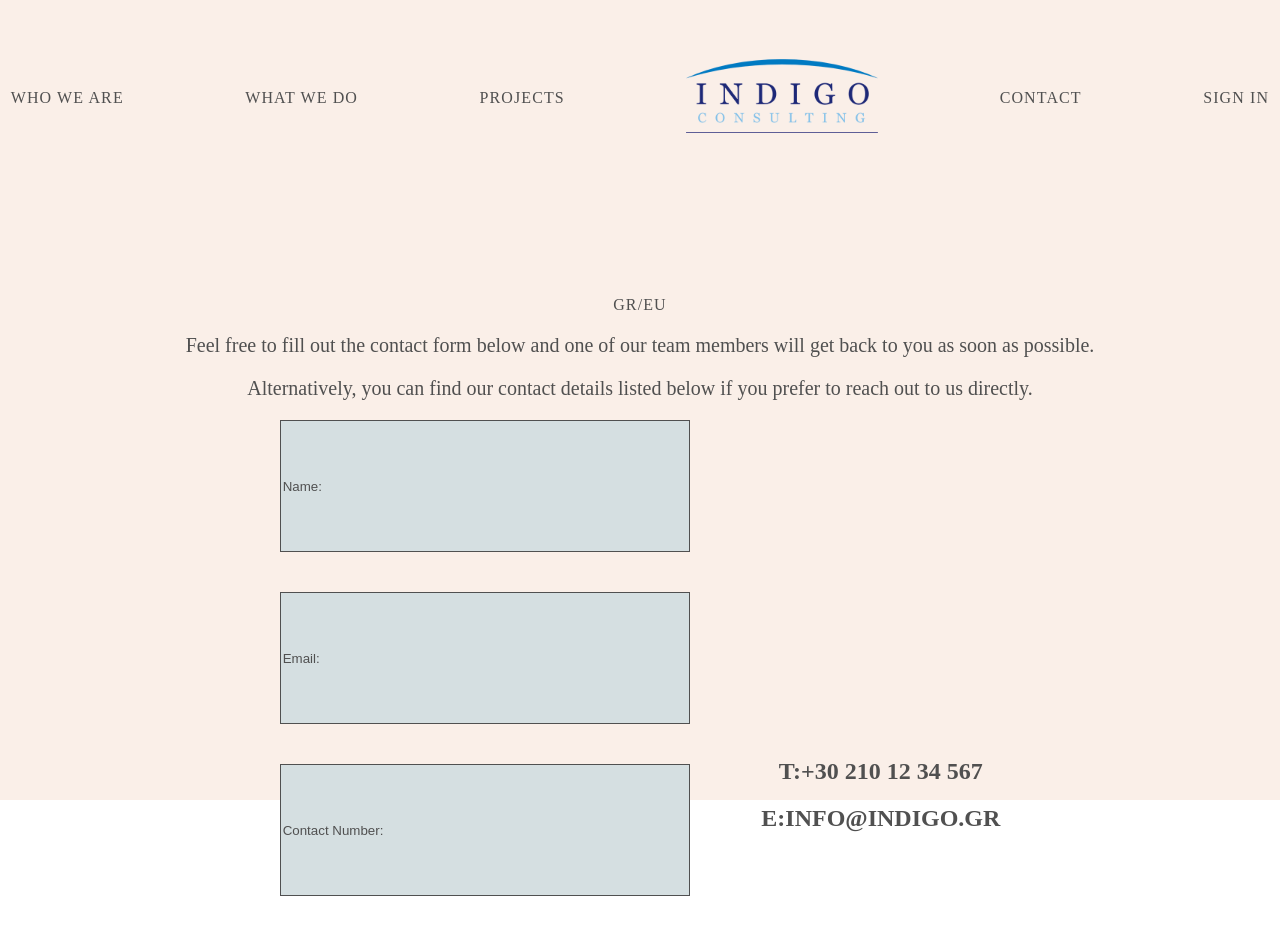
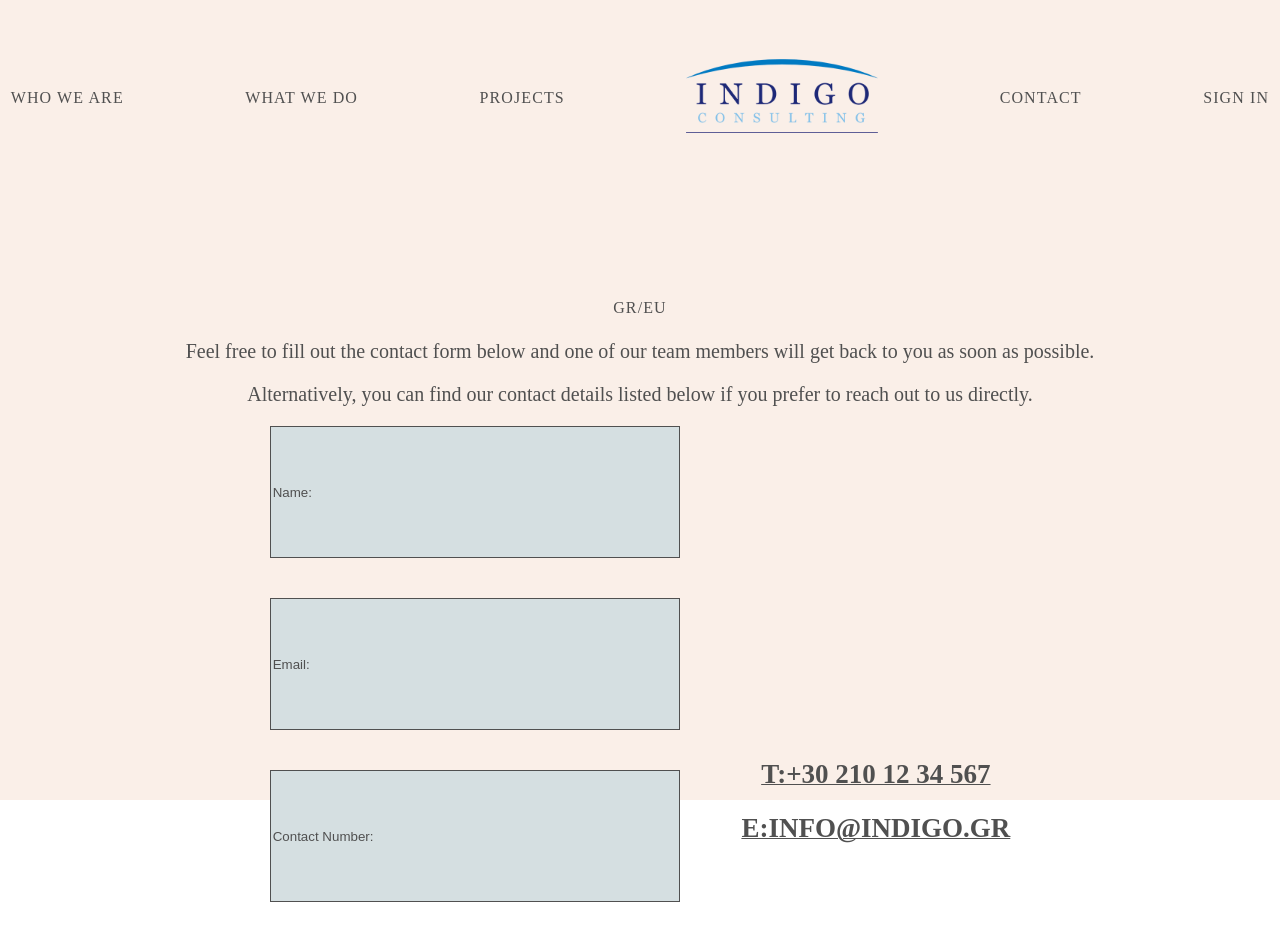
Before and after one commit to KasiaRaven26/indigo-react, a React (Vite) app: page /contact in a window 1280 px wide. Shown: the top 935 px of the page. Built offline with nearby package versions, Linux system fonts and the light colour scheme; a web font is replaced by a local one.

Commit message:
newcommits

```diff
--- a/src/assets/styles/Contact.module.css
+++ b/src/assets/styles/Contact.module.css
@@ -30,3 +30,7 @@ input[type="text"] {
 #contactMain p {
   font-size: 20px;
 }
+.contactSection {
+  font-size: 18px;
+  text-decoration: underline 0.5px solid #505050;
+}
--- a/src/assets/styles/Footer.module.css
+++ b/src/assets/styles/Footer.module.css
@@ -9,6 +9,7 @@
   justify-content: space-around;
   color: #505050;
   background-color: #d5dfe1;
+  height: 10vh;
 }
 
 .aklogo {
--- a/src/assets/styles/Header.module.css
+++ b/src/assets/styles/Header.module.css
@@ -6,8 +6,34 @@
   align-items: center;
   justify-content: space-around;
   color: #505050;
+  letter-spacing: 0.07em;
+}
+.hoverEffect a {
+  display: block;
+  position: relative;
+  padding: 0.2em 0;
+}
+.hoverEffect a:hover {
   text-decoration: none;
-  letter-spacing: 0.07em;
+}
+.hoverEffect a::after {
+  content: "";
+  position: absolute;
+  bottom: 0;
+  left: 0;
+  width: 100%;
+  height: 0.06em;
+  background-color: #505050;
+  opacity: 0;
+  transition: opacity 600ms, transform 600ms;
+  opacity: 1;
+  transform: scale(0);
+  transform-origin: center;
+}
+
+.hoverEffect a:hover::after,
+.hoverEffect a:focus::after {
+  transform: scale(1);
 }
 
 .logoIndigo {
--- a/src/assets/styles/carousel.module.css
+++ b/src/assets/styles/carousel.module.css
@@ -32,8 +32,8 @@
   top: 0;
   bottom: 0;
   margin: auto 10px;
-  height: 25px;
-  width: 25px;
+  height: 60px;
+  width: 60px;
 }
 /* .left {
   left: 0;
--- a/src/components/carousel.jsx
+++ b/src/components/carousel.jsx
@@ -27,9 +27,9 @@ export function Carousel({ images }) {
       <div className={classes.left} onClick={handlePrevious}>
         <svg
           xmlns="http://www.w3.org/2000/svg"
-          height="20"
+          height="55"
           viewBox="0 96 960 960"
-          width="20"
+          width="25"
         >
           <path d="M400 976 0 576l400-400 56 57-343 343 343 343-56 57Z" />
         </svg>
@@ -57,9 +57,9 @@ export function Carousel({ images }) {
       <div className={classes.right} onClick={handleNext}>
         <svg
           xmlns="http://www.w3.org/2000/svg"
-          height="20"
+          height="55"
           viewBox="0 96 960 960"
-          width="20"
+          width="25"
         >
           <path d="m304 974-56-57 343-343-343-343 56-57 400 400-400 400Z" />
         </svg>
--- a/src/components/ui/header.jsx
+++ b/src/components/ui/header.jsx
@@ -8,13 +8,13 @@ export function Header({ className }) {
     <header className={className}>
       <nav className={classes.nav}>
         <ul>
-          <li>
+          <li className={classes.hoverEffect}>
             <NavLink to="/who-we-are">WHO WE ARE</NavLink>
           </li>
-          <li>
+          <li className={classes.hoverEffect}>
             <NavLink to="/what-we-do">WHAT WE DO</NavLink>
           </li>
-          <li>
+          <li className={classes.hoverEffect}>
             <NavLink to="/projects">PROJECTS</NavLink>
           </li>
           <li>
@@ -25,13 +25,13 @@ export function Header({ className }) {
               ></img>
             </NavLink>
           </li>
-          <li>
+          <li className={classes.hoverEffect}>
             <NavLink to="/contact">CONTACT</NavLink>
           </li>
-          <li>
+          <li className={classes.hoverEffect}>
             <NavLink to="/sign-in">SIGN IN</NavLink>
           </li>
-          <li>
+          <li className={classes.hoverEffect}>
             <NavLink to="gr-eu">GR/EU</NavLink>
           </li>
         </ul>
--- a/src/pages/Contact.jsx
+++ b/src/pages/Contact.jsx
@@ -33,7 +33,7 @@ export function Contact() {
             </label>
             <Button type="submit">SUBMIT</Button>
           </form>
-          <div>
+          <div className={classes.contactSection}>
             <h2>T:+30 210 12 34 567</h2>
             <h2>E:INFO@INDIGO.GR</h2>
           </div>
```
